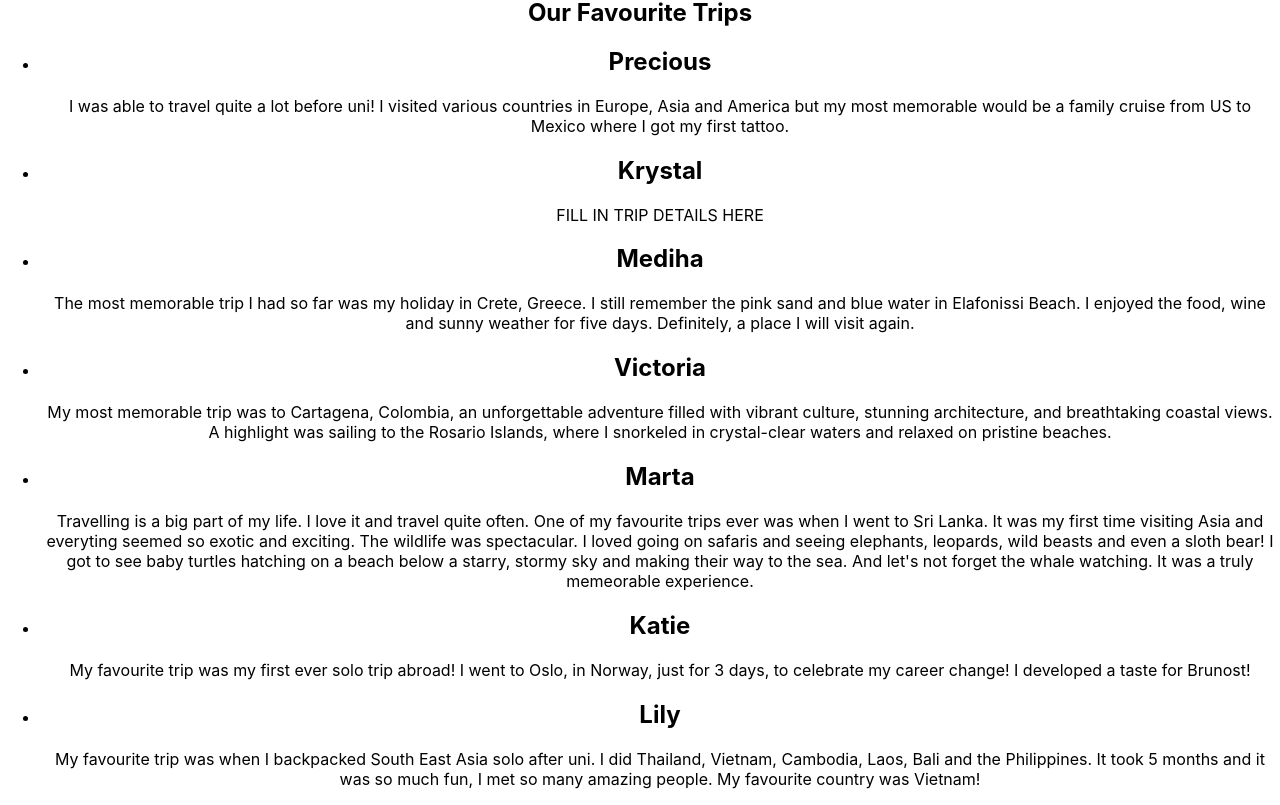
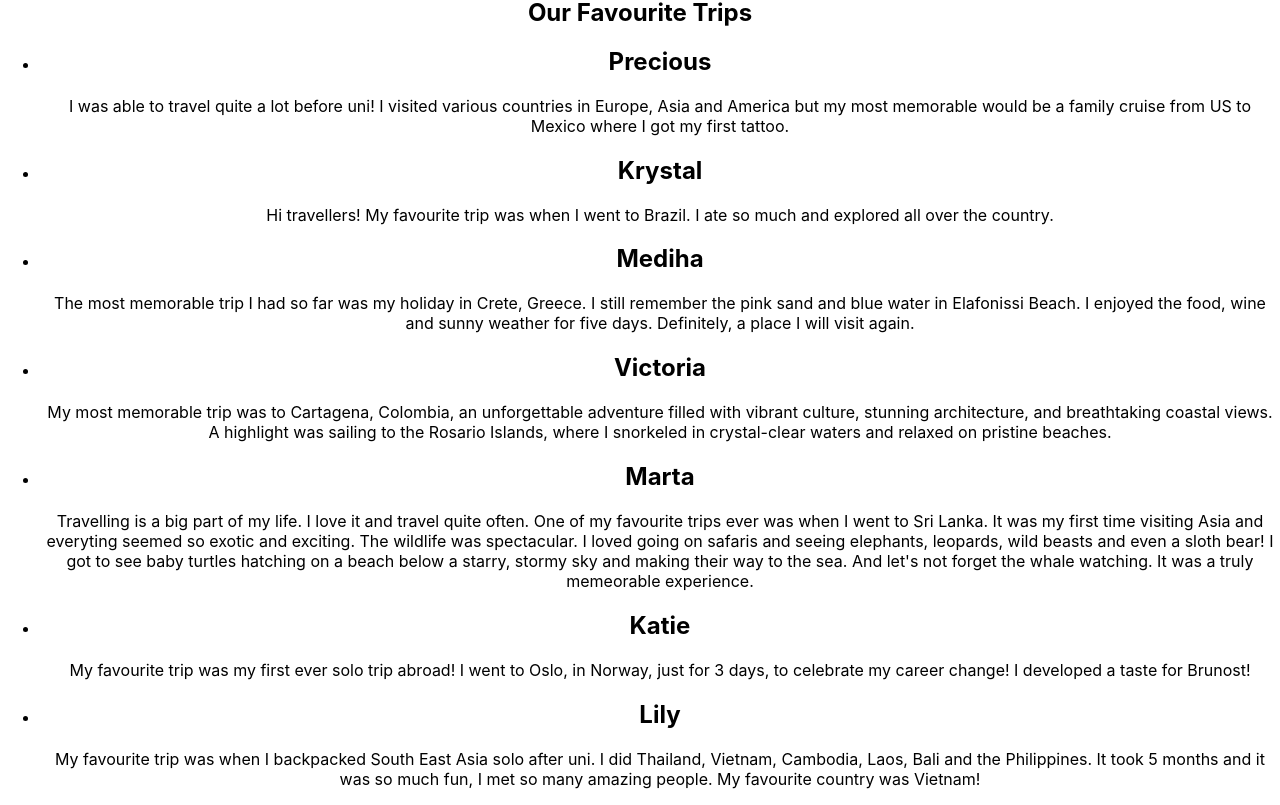
Before and after one commit to lilywright17/TripScribe, a JavaScript app in the folder tripscribe/: page / in a window 1280 px wide. Shown: the part 822-1627 px from the top of the page. Built offline with nearby package versions, Linux system fonts and the light colour scheme; the HTML template or start-up script is replaced by a standard one.

Commit message:
Update App.js krystal added p tag
added p tag - krystal

```diff
--- a/tripscribe/src/App.js
+++ b/tripscribe/src/App.js
@@ -15,7 +15,7 @@ function App() {
           </li>
           <li>
             <h2>Krystal</h2>
-              <p>FILL IN TRIP DETAILS HERE</p>
+              <p>Hi travellers! My favourite trip was when I went to Brazil. I ate so much and explored all over the country.</p>
             </li>
             <li>
               <h2>Mediha</h2>
```
